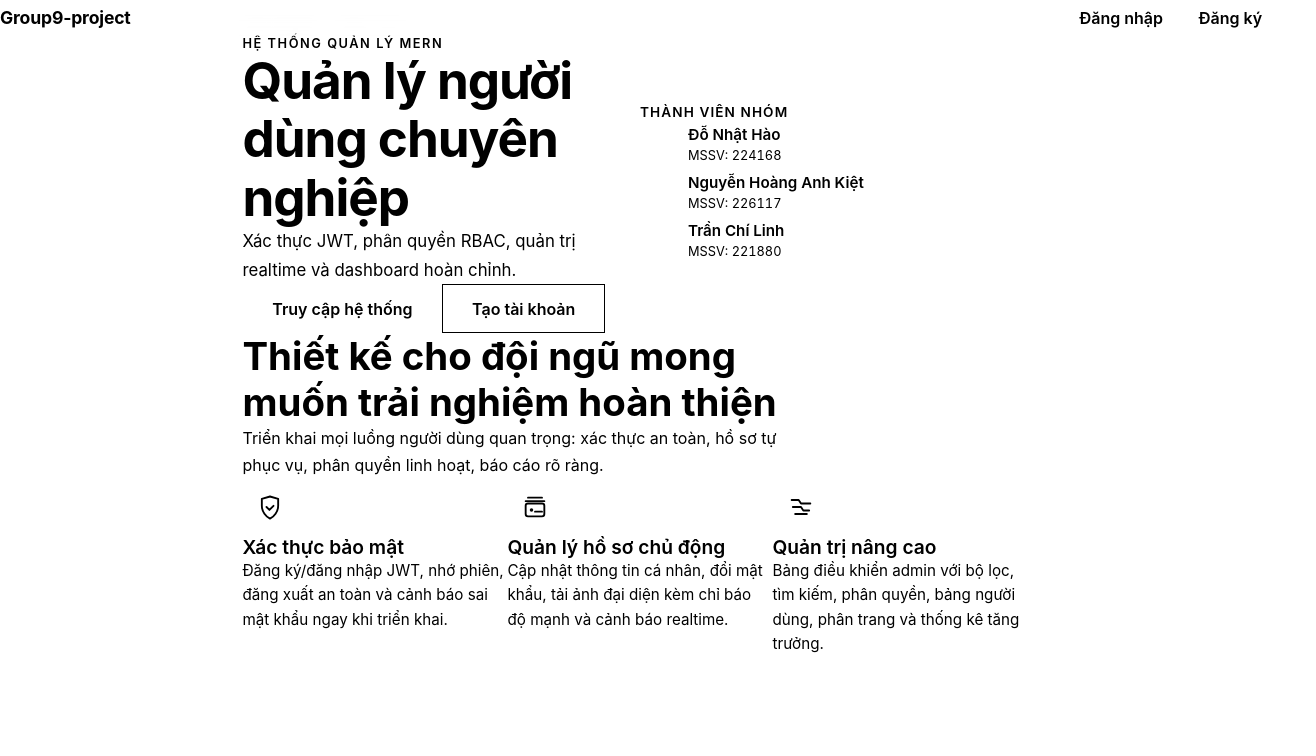
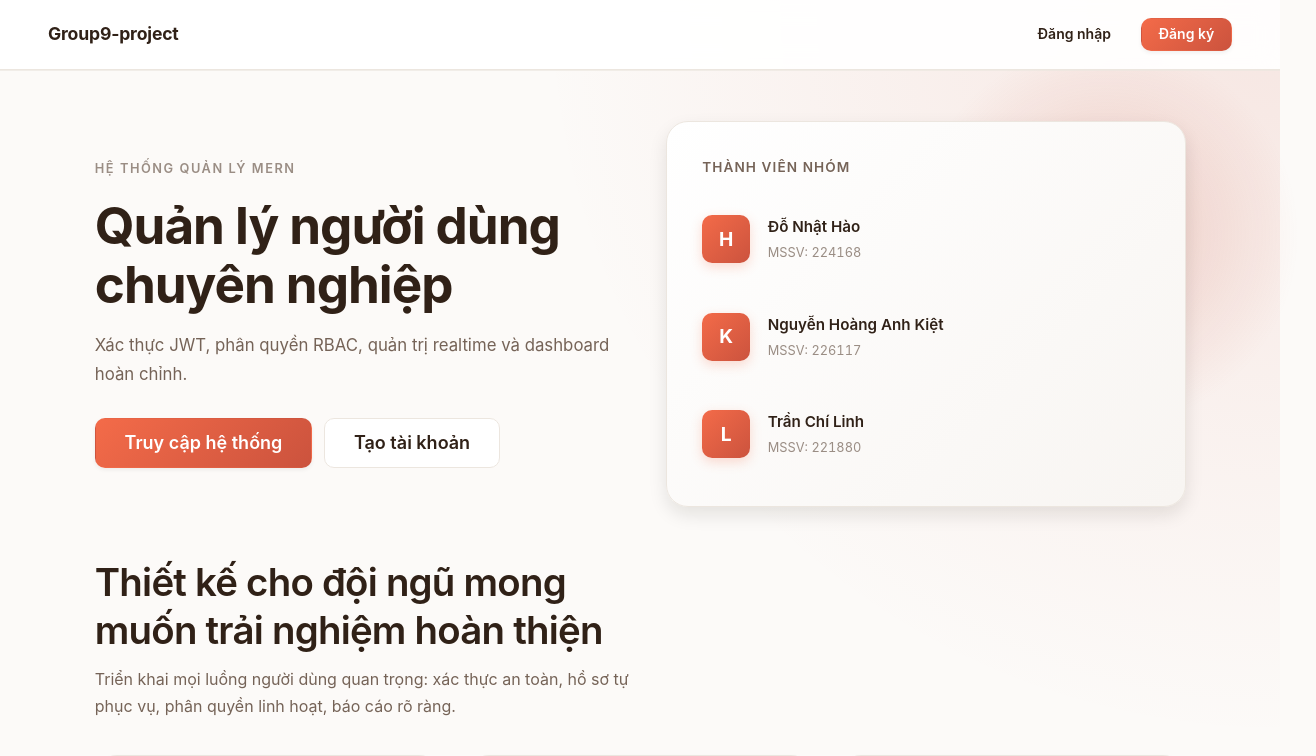
Before and after one commit to DoNhatHao/group9-project, a React (Create React App) app in the folder frontend/: page / in a window 1280 px wide. Shown: the top 756 px of the page, 1316 px wide, since content can reach past the window. Built offline with nearby package versions, Linux system fonts and the light colour scheme; no server answers.

Commit message:
update index.css

```diff
--- a/frontend/src/index.css
+++ b/frontend/src/index.css
@@ -1,13 +1,240 @@
+:root {
+  color-scheme: light;
+  font-synthesis: none;
+  text-rendering: optimizeLegibility;
+  -webkit-font-smoothing: antialiased;
+  -moz-osx-font-smoothing: grayscale;
+
+  --font-sans: 'Inter', 'Segoe UI', system-ui, -apple-system, BlinkMacSystemFont, 'Helvetica Neue', sans-serif;
+  --font-mono: 'JetBrains Mono', 'SFMono-Regular', 'Menlo', monospace;
+
+  /* Sunset Horizon warm palette */
+  --background: 30 40% 98%;
+  --surface: 0 0% 100%;
+  --surface-muted: 30 30% 96%;
+  --surface-strong: 30 20% 92%;
+
+  --ink: 24 35% 14%;
+  --ink-muted: 24 15% 40%;
+  --ink-subtle: 24 10% 56%;
+
+  --primary: 12 88% 62%;
+  --primary-soft: 12 100% 95%;
+  --primary-ink: 0 0% 100%;
+  --primary-hover: 12 88% 55%;
+
+  --accent: 9 58% 52%;
+  --accent-soft: 9 60% 94%;
+
+  --positive: 142 72% 42%;
+  --warning: 38 96% 52%;
+  --danger: 5 75% 54%;
+  --info: 180 68% 48%;
+  --neutral: 24 10% 50%;
+  --danger-subtle: 5 75% 54% / 0.08;
+
+  --gray-50: 30 28% 98%;
+  --gray-100: 30 25% 96%;
+  --gray-800: 24 20% 25%;
+  --gray-900: 24 28% 16%;
+
+  /* Warm borders */
+  --border: 30 22% 85%;
+  --border-light: 30 28% 92%;
+  --border-strong: 24 18% 72%;
+  --border-subtle: 30 25% 90%;
+
+  /* Typography scale system */
+  --text-xs: 0.75rem;      /* 12px */
+  --text-sm: 0.875rem;     /* 14px */
+  --text-base: 1rem;       /* 16px */
+  --text-lg: 1.125rem;     /* 18px */
+  --text-xl: 1.25rem;      /* 20px */
+  --text-2xl: 1.5rem;      /* 24px */
+  --text-3xl: 1.875rem;    /* 30px */
+  --text-4xl: 2.25rem;     /* 36px */
+
+  --leading-none: 1;
+  --leading-tight: 1.25;
+  --leading-snug: 1.375;
+  --leading-normal: 1.5;
+  --leading-relaxed: 1.625;
+  --leading-loose: 2;
+
+  --radius-xs: 6px;
+  --radius-sm: 10px;
+  --radius-md: 16px;
+  --radius-lg: 22px;
+  --radius-xl: 28px;
+  --radius-pill: 999px;
+
+  /* Enhanced shadows with better depth */
+  --shadow-xs: 0 2px 4px rgba(24, 18, 12, 0.06);
+  --shadow-sm: 0 8px 18px rgba(24, 18, 12, 0.1);
+  --shadow-md: 0 16px 32px rgba(24, 18, 12, 0.14);
+  --shadow-lg: 0 24px 48px rgba(24, 18, 12, 0.18);
+
+  --space-xs: 0.4rem;
+  --space-sm: 0.75rem;
+  --space-md: 1.1rem;
+  --space-lg: 1.6rem;
+  --space-xl: 2.2rem;
+  --space-xxl: 3.2rem;
+
+  --content-width: 1180px;
+  --content-gutter: clamp(1.25rem, 3.5vw, 3rem);
+
+  /* Improved animation timing */
+  --duration-fast: 150ms;
+  --duration-base: 200ms;
+  --duration-normal: 220ms;
+  --duration-slow: 300ms;
+  --easing-standard: cubic-bezier(0.25, 0.1, 0.25, 1);
+  --easing-emphasized: cubic-bezier(0.2, 0.8, 0.4, 1);
+  --easing-bounce: cubic-bezier(0.68, -0.55, 0.265, 1.55);
+  --ease-decel: cubic-bezier(0.16, 1, 0.3, 1);
+  --ease-smooth: cubic-bezier(0.4, 0, 0.2, 1);
+  --ease-spring: cubic-bezier(0.34, 1.56, 0.64, 1);
+
+  --transitions-base: all var(--duration-normal) var(--easing-standard);
+  --transitions-quick: all var(--duration-fast) var(--easing-standard);
+
+  /* Legacy aliases kept for compatibility across existing stylesheets */
+  --foreground: var(--ink);
+  --muted: var(--surface-muted);
+  --muted-foreground: var(--ink-subtle);
+  --subtle: var(--surface-muted);
+  --subtle-foreground: var(--ink-subtle);
+  --popover: var(--surface);
+  --popover-foreground: var(--ink);
+  --card: var(--surface);
+  --card-foreground: var(--ink);
+  --border-hairline: var(--border-light);
+  --input: var(--surface);
+  --ring: var(--primary);
+  --focus-ring: 12 88% 62% / 0.20;
+  --primary-foreground: var(--primary-ink);
+  --accent-foreground: var(--primary-ink);
+  --destructive: var(--danger);
+  --destructive-foreground: var(--primary-ink);
+  --success: var(--positive);
+  --success-foreground: var(--primary-ink);
+  --warning-foreground: 30 75% 16%;
+  --info: 215 90% 65%;
+}
+
+*, *::before, *::after {
+  box-sizing: border-box;
+  border-width: 0;
+  border-style: solid;
+  border-color: hsl(var(--border));
+}
+
 body {
   margin: 0;
-  font-family: -apple-system, BlinkMacSystemFont, 'Segoe UI', 'Roboto', 'Oxygen',
-    'Ubuntu', 'Cantarell', 'Fira Sans', 'Droid Sans', 'Helvetica Neue',
-    sans-serif;
-  -webkit-font-smoothing: antialiased;
-  -moz-osx-font-smoothing: grayscale;
+  min-height: 100vh;
+  font-family: var(--font-sans);
+  background: hsl(var(--background));
+  color: hsl(var(--ink));
+  line-height: var(--leading-normal);
+}
+
+#root {
+  min-height: 100vh;
+}
+
+a {
+  color: inherit;
+  text-decoration: none;
+}
+
+button,
+input,
+textarea,
+select {
+  font: inherit;
+  color: inherit;
+}
+
+h1, h2, h3, h4, h5, h6 {
+  font-weight: 600;
+  line-height: var(--leading-tight);
+  letter-spacing: -0.02em;
 }
 
 code {
-  font-family: source-code-pro, Menlo, Monaco, Consolas, 'Courier New',
-    monospace;
+  font-family: var(--font-mono);
 }
+
+/* Accessibility improvements */
+@media (prefers-reduced-motion: reduce) {
+  *, *::before, *::after {
+    animation-duration: 0.01ms !important;
+    animation-iteration-count: 1 !important;
+    transition-duration: 0.01ms !important;
+    scroll-behavior: auto !important;
+  }
+}
+
+/* Focus visible improvements */
+*:focus-visible {
+  outline: none;
+  box-shadow: 0 0 0 3px hsl(var(--focus-ring));
+  border-color: hsl(var(--primary));
+  border-radius: calc(var(--radius-sm) / 1.5);
+}
+
+/* Better selection colors */
+::selection {
+  background: hsl(var(--primary) / 0.2);
+  color: hsl(var(--ink));
+}
+
+/* Improved scrollbar styling */
+::-webkit-scrollbar {
+  width: 12px;
+  height: 12px;
+}
+
+::-webkit-scrollbar-track {
+  background: hsl(var(--surface-muted));
+}
+
+::-webkit-scrollbar-thumb {
+  background: hsl(var(--border-strong));
+  border-radius: var(--radius-pill);
+  border: 2px solid hsl(var(--surface-muted));
+}
+
+::-webkit-scrollbar-thumb:hover {
+  background: hsl(var(--ink-subtle));
+}
+
+.surface-card {
+  background: hsl(var(--surface));
+  color: hsl(var(--ink));
+  border-radius: var(--radius-lg);
+  border: 1px solid hsl(var(--border-subtle));
+  box-shadow: var(--shadow-sm);
+}
+
+.surface-card[data-elevated='true'] {
+  box-shadow: var(--shadow-md);
+}
+
+.container {
+  width: min(100%, var(--content-width));
+  margin-inline: auto;
+  padding-inline: var(--content-gutter);
+}
+
+a:focus-visible,
+button:focus-visible,
+input:focus-visible,
+textarea:focus-visible,
+select:focus-visible {
+  outline: none;
+  box-shadow: 0 0 0 3px hsl(var(--focus-ring));
+  border-color: hsl(var(--primary));
+  border-radius: calc(var(--radius-sm) / 1.5);
+}
```
